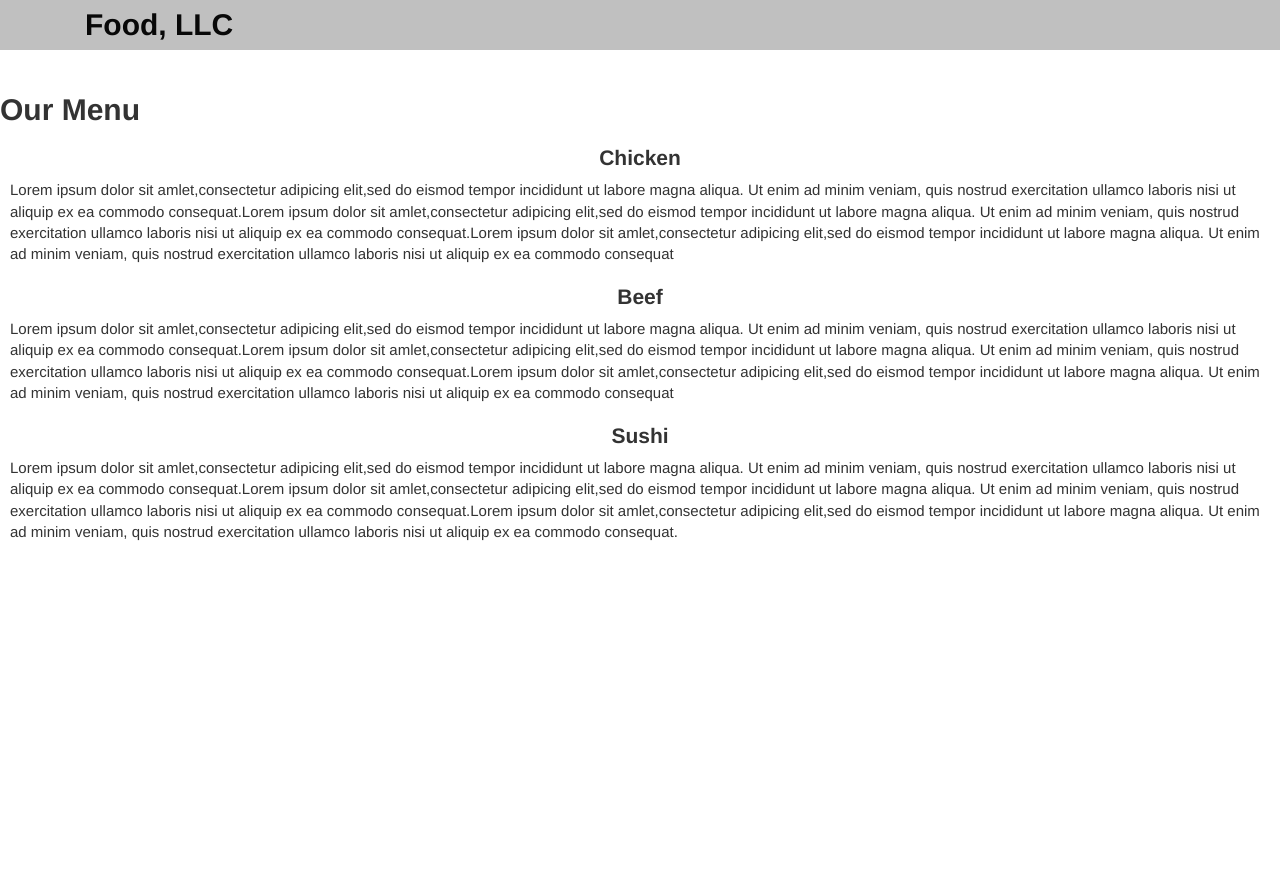
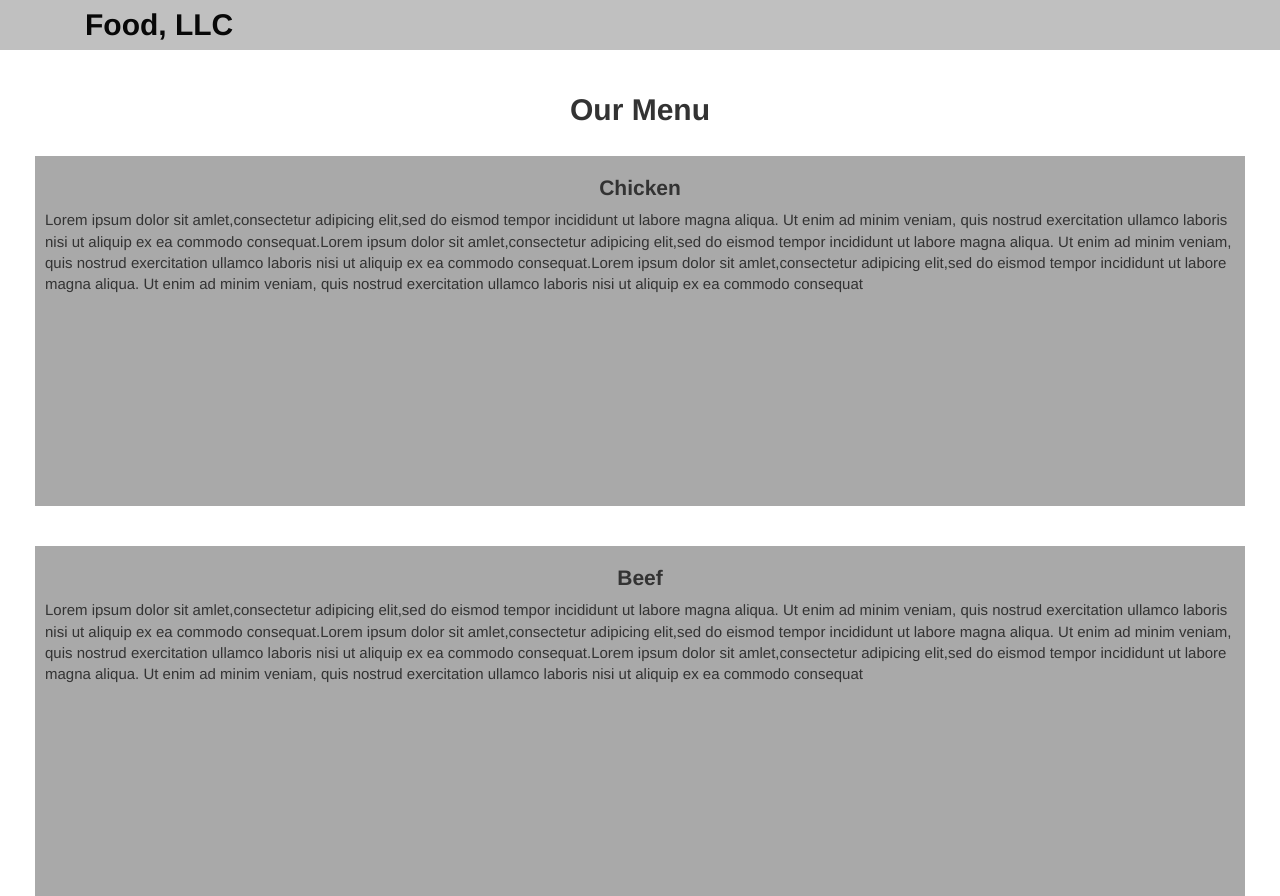
Before and after one commit to Eduard21/module3-solution, a plain HTML site: page index.html in a window 1280 px wide. Shown: the top 896 px of the page. Before the commit the page ends 800 px from the top, so only its background shows below. Drawn offline with Linux system fonts and the light colour scheme.

Commit message:
add index.html

```diff
--- a/index.html
+++ b/index.html
@@ -37,32 +37,32 @@
 <div id="collapsable-nav" class="collapse navbar-collapse">
            <ul id="nav-list" class="nav navbar-nav navbar-right">
             <li>
-              <a href="#" class="visible-xs"> <br > Chicken</a>
+              <a href="#p1" class="visible-xs"> <br > Chicken</a>
             </li>
             <hr>
             <li>
-              <a href="#" class="visible-xs"> <br > Beef</a>
+              <a href="#p2" class="visible-xs"> <br > Beef</a>
             </li>
             <hr>
             <li>
-              <a href="#" class="visible-xs"> <br > Sushi</a>
+              <a href="#p3" class="visible-xs"> <br > Sushi</a>
             </li>
             <hr>
           </ul><!-- #nav-list -->
         </div><!-- .collapse .navbar-collapse -->
 
 
-<h1> Our Menu </h1>
-<div>
-<section class="p1">
+<h1 class="text-center"> Our Menu </h1>
+<div class="col-xs-12">
+<section id="p1">
 <h2>Chicken</h2>
 <p>Lorem ipsum dolor sit amlet,consectetur adipicing elit,sed do eismod tempor incididunt ut labore magna aliqua. Ut enim ad minim veniam, quis nostrud exercitation ullamco laboris nisi ut aliquip ex ea commodo consequat.Lorem ipsum dolor sit amlet,consectetur adipicing elit,sed do eismod tempor incididunt ut labore magna aliqua. Ut enim ad minim veniam, quis nostrud exercitation ullamco laboris nisi ut aliquip ex ea commodo consequat.Lorem ipsum dolor sit amlet,consectetur adipicing elit,sed do eismod tempor incididunt ut labore magna aliqua. Ut enim ad minim veniam, quis nostrud exercitation ullamco laboris nisi ut aliquip ex ea commodo consequat</p>
 </section>
-<section class="p2">
+<section id="p2">
   <h2>Beef</h2>
   <p>Lorem ipsum dolor sit amlet,consectetur adipicing elit,sed do eismod tempor incididunt ut labore magna aliqua. Ut enim ad minim veniam, quis nostrud exercitation ullamco laboris nisi ut aliquip ex ea commodo consequat.Lorem ipsum dolor sit amlet,consectetur adipicing elit,sed do eismod tempor incididunt ut labore magna aliqua. Ut enim ad minim veniam, quis nostrud exercitation ullamco laboris nisi ut aliquip ex ea commodo consequat.Lorem ipsum dolor sit amlet,consectetur adipicing elit,sed do eismod tempor incididunt ut labore magna aliqua. Ut enim ad minim veniam, quis nostrud exercitation ullamco laboris nisi ut aliquip ex ea commodo consequat</p>
 </section>
-<section class="p3">
+<section id="p3">
   <h2>Sushi</h2>
   <p>Lorem ipsum dolor sit amlet,consectetur adipicing elit,sed do eismod tempor incididunt ut labore magna aliqua. Ut enim ad minim veniam, quis nostrud exercitation ullamco laboris nisi ut aliquip ex ea commodo consequat.Lorem ipsum dolor sit amlet,consectetur adipicing elit,sed do eismod tempor incididunt ut labore magna aliqua. Ut enim ad minim veniam, quis nostrud exercitation ullamco laboris nisi ut aliquip ex ea commodo consequat.Lorem ipsum dolor sit amlet,consectetur adipicing elit,sed do eismod tempor incididunt ut labore magna aliqua. Ut enim ad minim veniam, quis nostrud exercitation ullamco laboris nisi ut aliquip ex ea commodo consequat.</p>
 </section>
```
